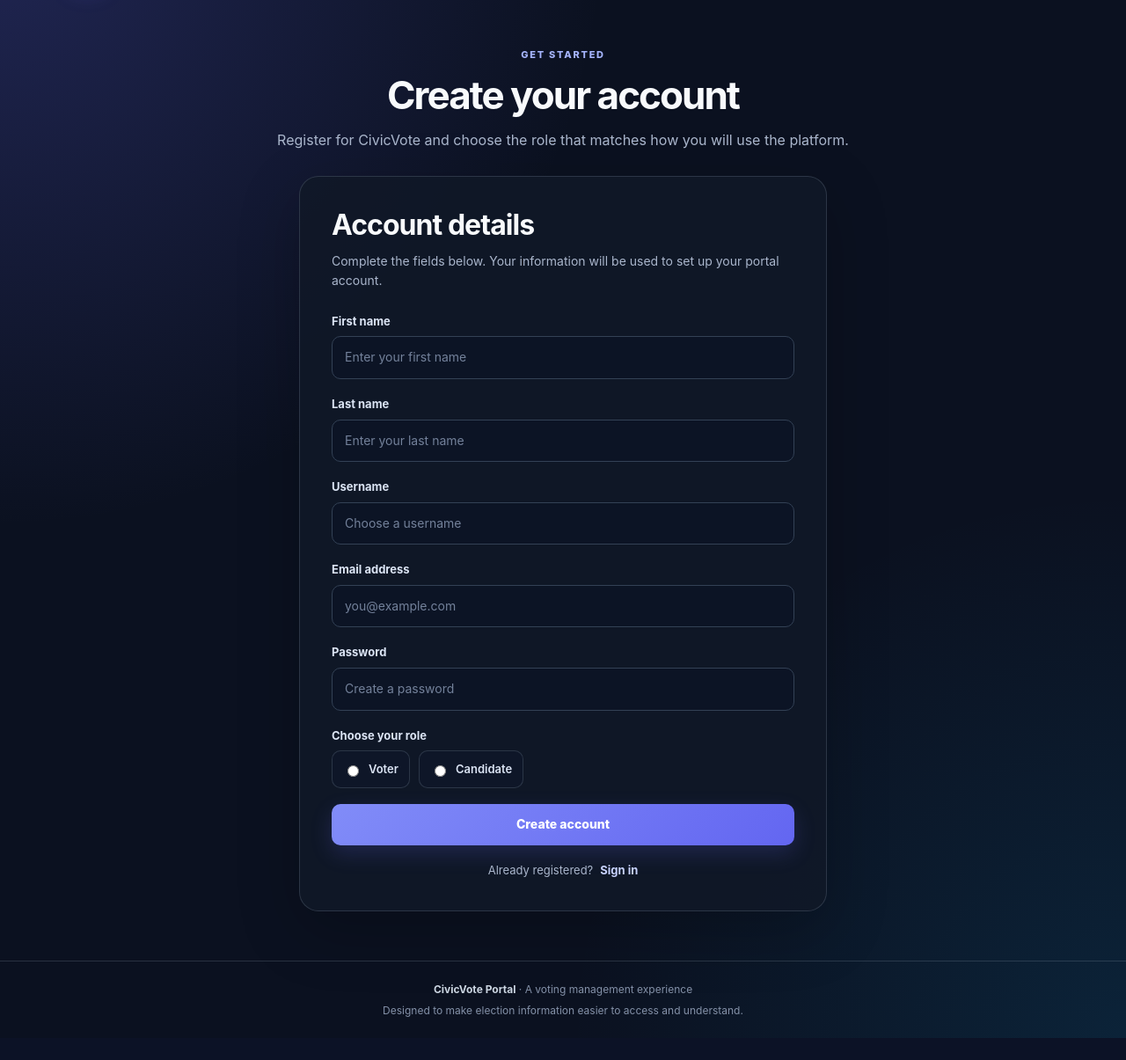
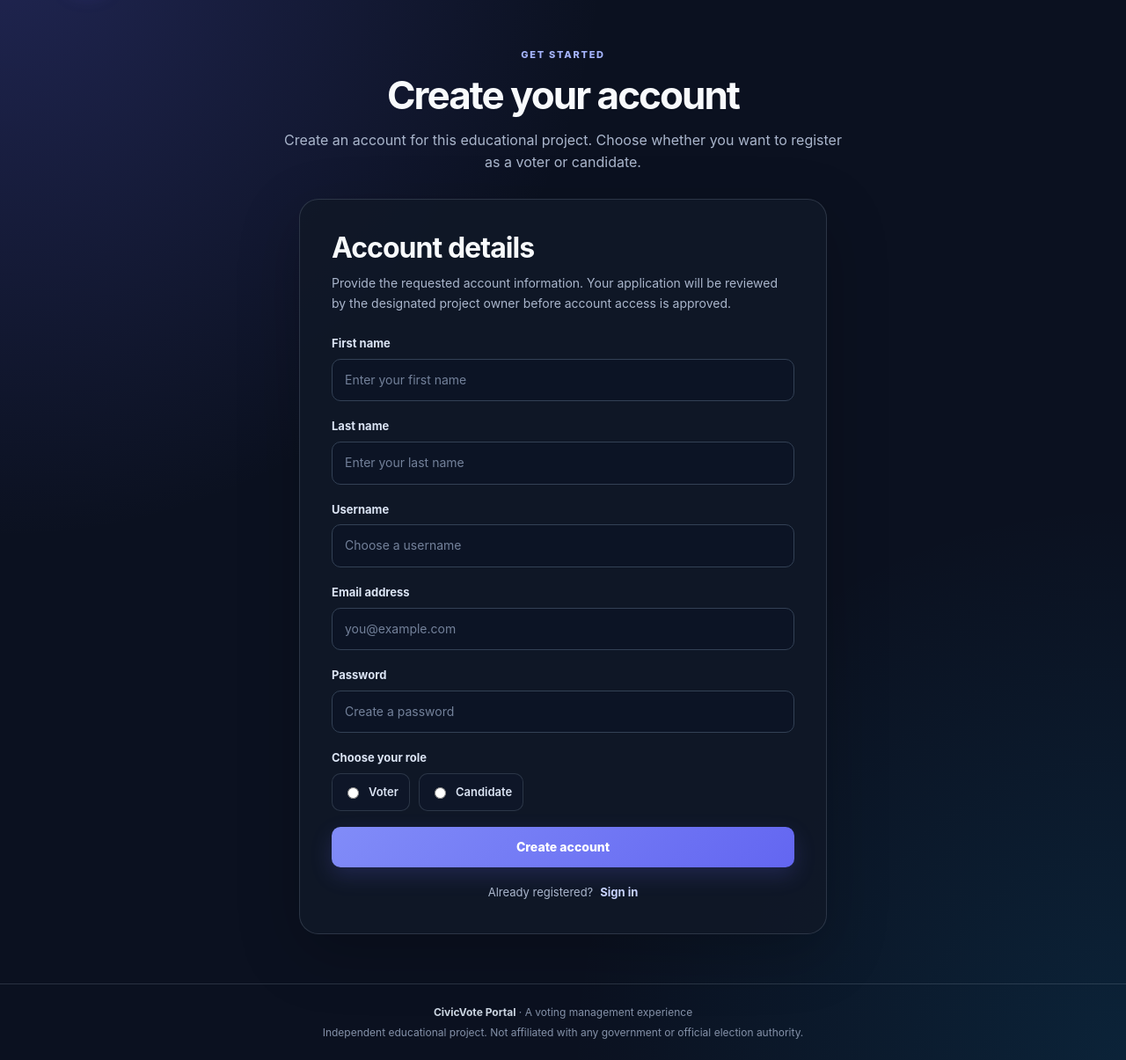
Before and after one commit to Yogesh-BCA-Ds/vote-management-system-, a Flask app: page /register in a window 1280 px wide. Shown: the part 75-1280 px from the top of the page at 88% size. Before the commit the page ends 1255 px from the top, so only its background shows below. Run offline with Flask 2, Linux system fonts and the light colour scheme; some libraries are stand-ins or nearby versions.

Commit message:
Revise registration instructions and project description
Updated registration page content to clarify account creation process and project affiliation.

```diff
--- a/templates/register.html
+++ b/templates/register.html
@@ -139,13 +139,20 @@ input[type="radio"] { accent-color: var(--primary); }
     <section class="hero">
         <span class="eyebrow">Get started</span>
         <h1>Create your account</h1>
-        <p>Register for CivicVote and choose the role that matches how you will use the platform.</p>
+        <p>
+    Create an account for this educational project.
+    Choose whether you want to register as a voter or candidate.
+        </p>
     </section>
 
     <section class="panel form-panel">
         <div class="form-intro">
             <h2>Account details</h2>
-            <p>Complete the fields below. Your information will be used to set up your portal account.</p>
+            <p>
+    Provide the requested account information.
+    Your application will be reviewed by the designated project owner
+    before account access is approved.
+            </p>
         </div>
 
         {% if error %}
@@ -212,7 +219,10 @@ input[type="radio"] { accent-color: var(--primary); }
 
 <footer class="site-footer">
     <strong>CivicVote Portal</strong> · A voting management experience
-    <div style="margin-top:4px">Designed to make election information easier to access and understand.</div>
+    <div style="margin-top:4px">
+    Independent educational project. Not affiliated with
+    any government or official election authority.
+    </div>
 </footer>
 
 <script>
```
